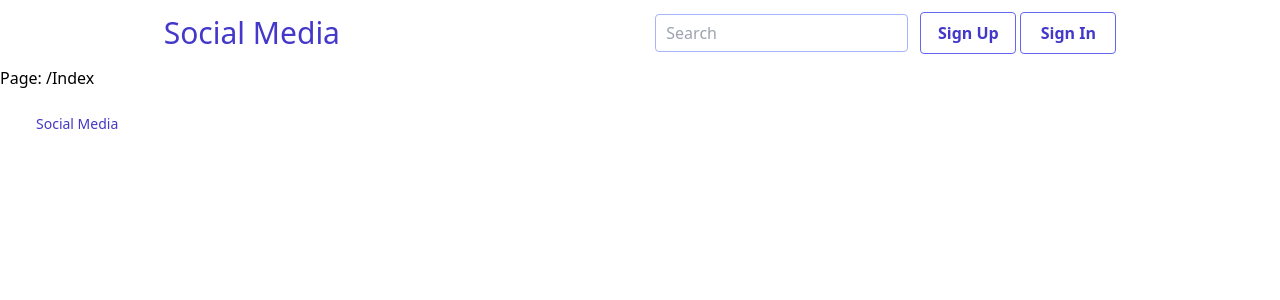
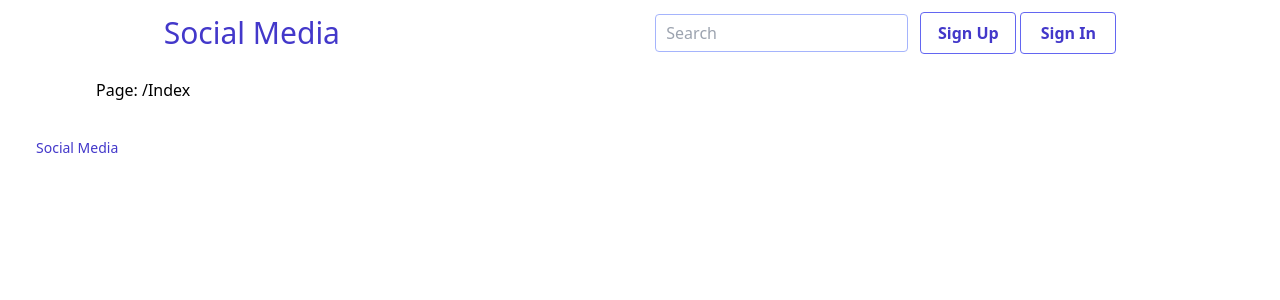
Before and after one commit to JosSebastian/social, a Nuxt app: page / in a window 1280 px wide. Shown: the top 300 px of the page. Built offline with nearby package versions, Linux system fonts and the light colour scheme.

Commit message:
minor default layout ui restructuring

```diff
--- a/layouts/default.vue
+++ b/layouts/default.vue
@@ -3,7 +3,9 @@
 <template>
   <div>
     <AppHeader />
-    <slot />
+    <div class="px-24 py-3">
+      <slot />
+    </div>
     <AppFooter />
   </div>
 </template>
```
